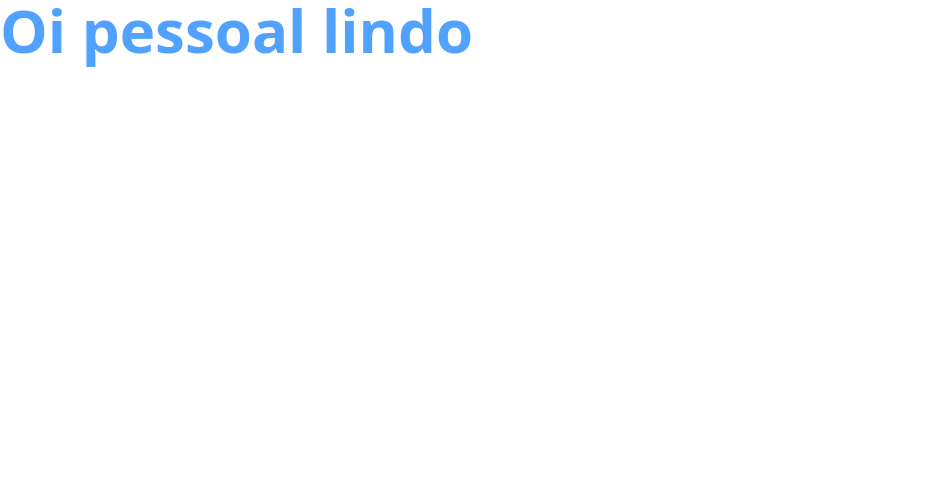
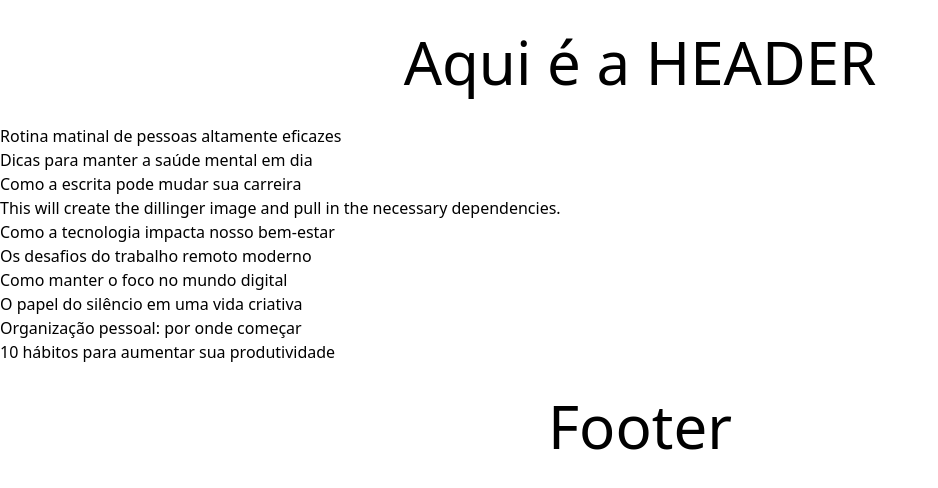
Before and after one commit to Kinz015/Theblog, a Next.js app: page / in a window 1280 px wide. Shown: the top 488 px of the page, without its empty margins (0-938 px from the left). Built offline with nearby package versions, Linux system fonts and the light colour scheme.

Commit message:
Criei o Loader

```diff
--- a/src/app/about/page.tsx
+++ /dev/null
@@ -1,5 +0,0 @@
-export default function AboutPage() {
-  return (
-    <h1>AboutPage</h1>
-  )
-}
--- /dev/null
+++ b/src/app/loading.tsx
@@ -0,0 +1,5 @@
+import { SpinLoader } from "@/components/SpinLoader";
+
+export default async function Loading() {
+  return <SpinLoader className="min-h-screen" />;
+}
--- a/src/app/page.tsx
+++ b/src/app/page.tsx
@@ -1,11 +1,22 @@
-import { Header } from "@/components/Header";
+import { PostList } from "@/components/PostList";
+import { SpinLoader } from "@/components/SpinLoader";
+import { Suspense } from "react";
 
 export default async function HomePage() {
-  console.log("teste homepage")
 
   return (
     <div>
-      <Header/>
+      <header>
+        <h1 className="text-6xl fort-bold text-center py-8">Aqui é a HEADER</h1>
+      </header>
+
+      <Suspense fallback={<SpinLoader />}>
+        <PostList />
+      </Suspense>
+
+      <footer>
+        <p className="text-6xl fort-bold text-center py-8">Footer</p>
+      </footer>
     </div>
   );
 }
--- /dev/null
+++ b/src/components/PostList/index.tsx
@@ -0,0 +1,13 @@
+import { postRepository } from "@/repositories/post/json-post-repository";
+
+export async function PostList() {
+  const posts = await postRepository.findAll();
+
+  return (
+    <div>
+      {posts.map((post) => {
+        return <p key={post.id}>{post.title}</p>;
+      })}
+    </div>
+  );
+}
--- /dev/null
+++ b/src/components/SpinLoader/index.tsx
@@ -0,0 +1,27 @@
+import clsx from "clsx";
+
+type SpinLoaderProps = {
+  className?: string;
+};
+
+export function SpinLoader({ className = "" }: SpinLoaderProps) {
+  const classes = clsx(
+    "flex",
+    "items-center",
+    "justify-center",
+    className
+  );
+
+  return (
+    <div className={classes}>
+      <div
+        className={clsx(
+          "w-10 h-10",
+          "border-5 border-t-transparent border-slate-900",
+          "rounded-full",
+          "animate-spin"
+        )}
+      ></div>
+    </div>
+  );
+}
--- a/src/repositories/post/json-post-repository.ts
+++ b/src/repositories/post/json-post-repository.ts
@@ -12,7 +12,9 @@
   "posts.json"
 );
 
+
 export class JsonPostRepository implements PostRepository {
+
   private async readFromDisk() {
     const jsonContent = await readFile(JSON_POSTS_FILE_PATH, "utf-8");
     const parcedJson = JSON.parse(jsonContent);
@@ -21,7 +23,8 @@
   }
 
   async findAll(): Promise<PostModel[]> {
-    return this.readFromDisk();
+    const post = this.readFromDisk();
+    return post;
   }
 
   async findById(id: string): Promise<PostModel> {
```
